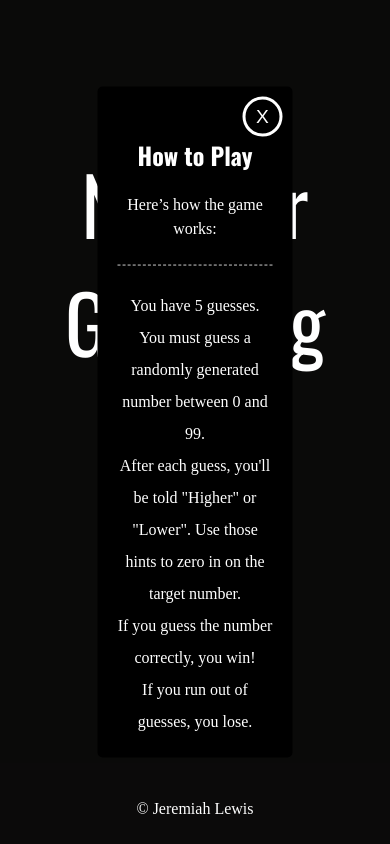
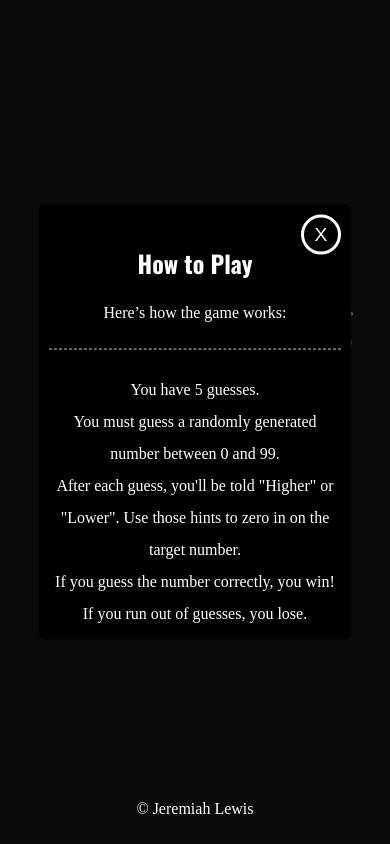
Before and after one commit to jclewis17/number_guessing_game, a plain HTML site: page index.html in a window 390 px wide. Both pictures are taken after a click on the button "How to Play". Drawn offline with nearby package versions, Linux system fonts and the light colour scheme.

Commit message:
Restyled Rules Overlay

```diff
--- a/css/styles.css
+++ b/css/styles.css
@@ -67,6 +67,11 @@ button:hover {
     opacity: 0.8;
 }
 
+#overlay.dim {
+    filter: brightness(0.3); /* 30% of normal brightness */
+    transition: filter 0.3s ease;
+  }
+
   /* Rules Overlay */
 .rules-overlay {
     position: fixed;
@@ -75,8 +80,8 @@ button:hover {
     transform: translate(-50%, -50%);
     background-color: rgba(0, 0, 0, 1);
     width: 50%;
-    max-width: 600px;
-    padding: 20px;
+    max-width: 40%;
+    padding: 23px;
     box-sizing: border-box;
     border-radius: 5px;
     text-align: center;
@@ -87,23 +92,25 @@ button:hover {
     z-index: 999;
 }
 
-.rules-overlay hr {
-    border: 0;
-    border-top: 1px dashed #ccc;
-    margin: 1.5em 0;
-  }
-
 .rules-overlay h2 {
     font-family: "Oswald", sans-serif;
     font-weight: 700;
     color: #fff;
     margin-top: 30px;
+    margin-right: auto;
+    margin-left: auto;
 }
 
 .rules-overlay p {
     margin-bottom: 20px;
     line-height: 1.5;
 }
+
+.rules-overlay hr {
+    border: 0;
+    border-top: 1px dashed #ccc;
+    margin: 1.5em 0;
+  }
 
 .rules-overlay ul {
     margin: 0;
@@ -169,3 +176,27 @@ footer {
     text-align: center;
     padding: 10px 0;
 }
+
+
+@media (max-width: 600px) {
+    /* Adjust styles for mobile devices or smaller screens */
+    .rules-overlay {
+      width: 80%;           /* Make it wider relative to screen */
+      padding: 10px;        /* Reduce padding if desired */
+    }
+
+    .overlayHeader {
+      font-size: 50px;      /* Scale down for smaller screens */
+    }
+
+    button {
+      width: 50%;           /* Make buttons more tappable */
+      font-size: 1em;
+    }
+  }
+
+  @media (max-width: 1261px) {
+    .rules-overlay {
+        max-width: 80%;
+    }
+  }
--- a/js/app.js
+++ b/js/app.js
@@ -18,9 +18,11 @@ startButton.addEventListener('click', () => {
 //How to Play Button
 rulesButton.addEventListener('click', () => {
     rulesOverlay.classList.add('active');
+    overlay.classList.add('dim');
 });
 
 //X Button to close the rules
 closeRulesButton.addEventListener('click', () => {
     rulesOverlay.classList.remove('active');
+    overlay.classList.remove('dim');
 });
```
Also changed, not shown: index.html (+2 -1 lines).
